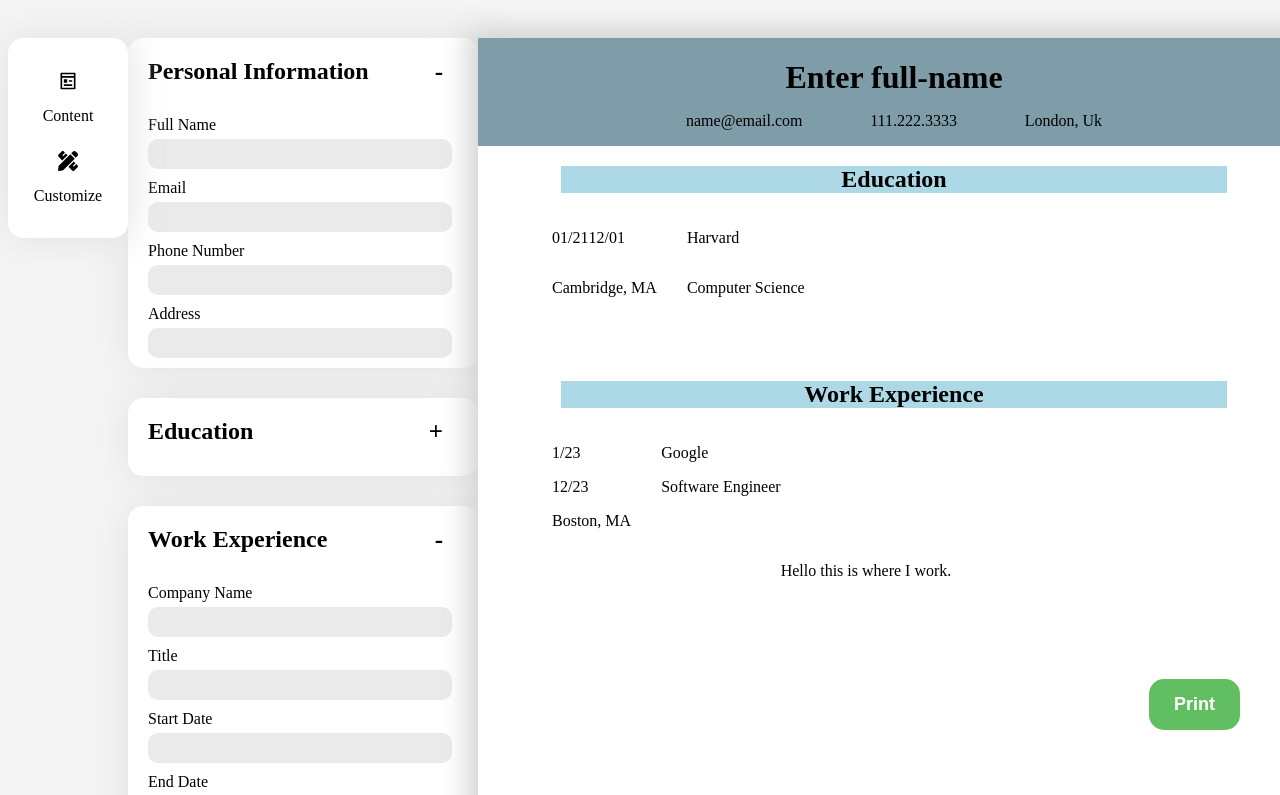
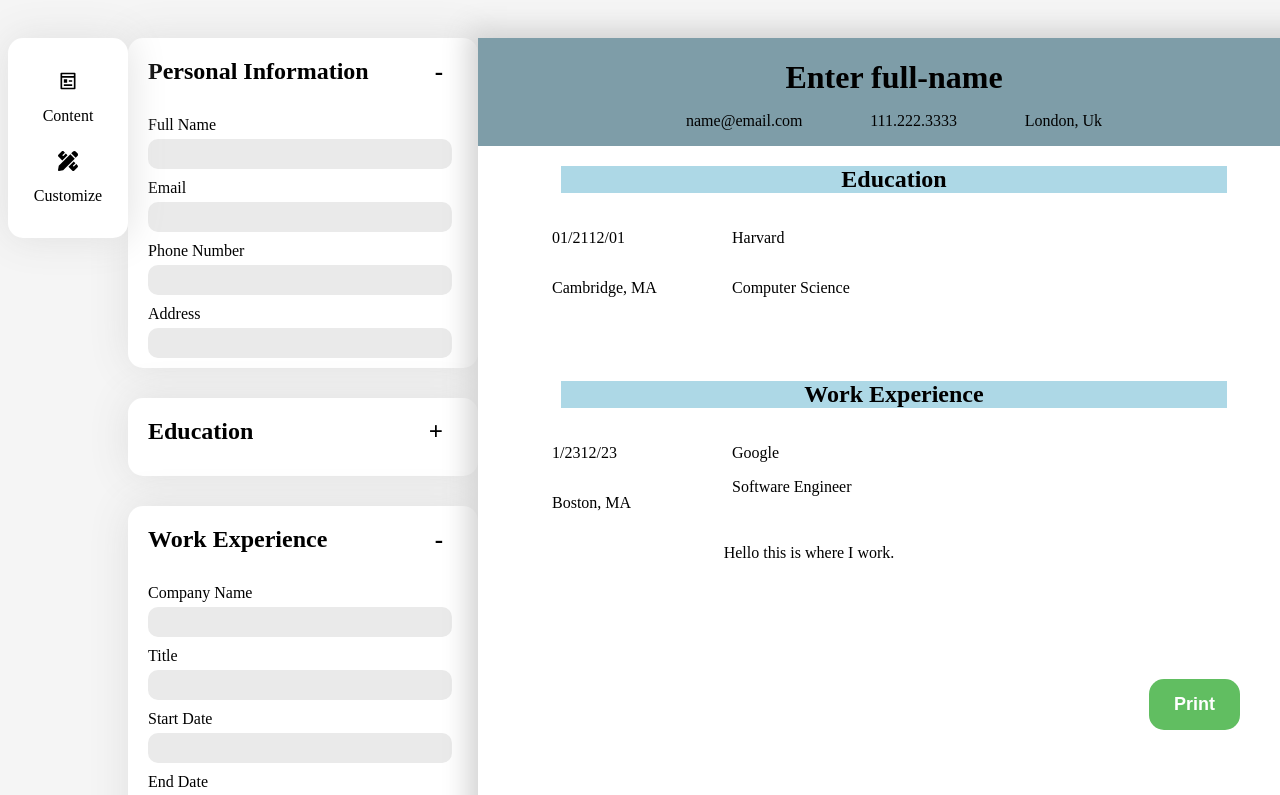
Before and after one commit to tdematos/React-CV-Generator, a React (Vite) app in the folder React-CV-Generator/: page / in a window 1280 px wide. Shown: the top 795 px of the page. Built offline with nearby package versions, Linux system fonts and the light colour scheme.

Commit message:
adjust text layout on resume page to be aligned

```diff
--- a/React-CV-Generator/src/Components/ResumePage/Education/Education.css
+++ b/React-CV-Generator/src/Components/ResumePage/Education/Education.css
@@ -21,6 +21,12 @@
 
 .dateAndPlace {
   margin-left: 1.5rem;
+  width: 150px;
+}
+
+.date-container {
+  display: flex;
+  flex-direction: row;
 }
 
 .schoolInfo {
--- a/React-CV-Generator/src/Components/ResumePage/WorkInfo/WorkInfo.css
+++ b/React-CV-Generator/src/Components/ResumePage/WorkInfo/WorkInfo.css
@@ -19,6 +19,8 @@
 }
 
 .jobDescription {
+  display: flex;
+  justify-content: flex-start;
   position: relative;
-  right: 28px;
+  right: 85px;
 }
--- a/React-CV-Generator/src/Components/ResumePage/WorkInfo/WorkInfo.jsx
+++ b/React-CV-Generator/src/Components/ResumePage/WorkInfo/WorkInfo.jsx
@@ -5,8 +5,10 @@ const WorkInfo = (props) => {
     <div className="workSection">
       <div className="workInfo">
         <div className="dateAndPlace">
-          <p className="workDate">{props.workStartDate}</p>
-          <p className="workDate">{props.workEndDate}</p>
+          <div className="date-container">
+            <p className="workDate">{props.workStartDate}</p>
+            <p className="workDate">{props.workEndDate}</p>
+          </div>
           <p className="workLocation">{props.workLocation}</p>
         </div>
         <div className="jobInfo">
```
Also changed, not shown: 5 other files (tests, documents, lock files or other folders).
